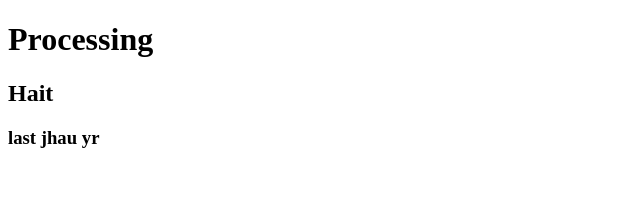
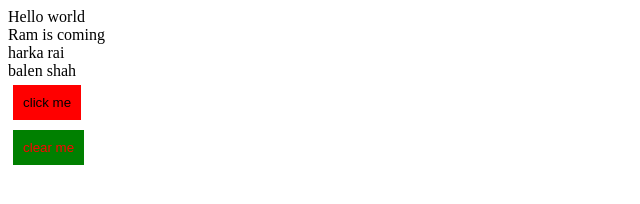
Before and after one commit to RajanNPN/Basic-javascript, a plain HTML site: page index.html in a window 1280 px wide. Shown: the whole page, without its empty margins (0-640 px from the left). Drawn offline with Linux system fonts and the light colour scheme.

Commit message:
add DOM manipulation

```diff
--- a/index.html
+++ b/index.html
@@ -8,9 +8,17 @@
     <link rel="stylesheet" type="text/css" href="./index.css"/>
 </head>
 <body>
-    <h1 id="fees">Processing</h1>
+    <!-- <h1 id="fees">Processing</h1>
     <h2 id="honey">Hait</h2>
-    <h3 class="grey">last jhau yr </h3>
+    <h3 class="grey">last jhau yr </h3> -->
+    <div id="hello1">Hello world</div>
+    <div class="class1">Ram is coming</div>
+    <span>why are you sad</span><br>
+    <span>how are you</span><br>
+    <button id ="click">click me</button><br>
+    <button>clear me</button>
+
+
 
     <script src="./index.js">
 
--- a/index.js
+++ b/index.js
@@ -363,8 +363,73 @@
 // const real = document.getElementsByClassName("grey");
 // real[0].innerHTML = "Bina dhewake free visa mili";
 
-function myFunc(a,b){
-    return a*b;
+// function myFunc(a,b){
+//     return a*b;
+// }
+// const ans = myFunc(5,6);
+// console.log(ans);
+
+// console.log(document.body);
+
+//dom manipulation
+
+
+//document :- it provide access to dom
+//method :- it help to provide access to element
+
+
+const text = document.getElementById("hello1");
+// const text1 = document.getElementByClassName("class1");
+const mayor = document.getElementsByTagName("span");
+const btn = document.querySelectorAll("button");
+const clickBtn = document.querySelector("#click");
+clickBtn.onClick = ShowWhenClick;
+
+// console.log(clickBtn.getAttribute("id"));
+// clickBtn.setAttribute("class","meroClass");
+
+function ShowWhenClick(){
+
+ const h1 = document.createElement("h1");
+ h1.innerHTML = "Nepal has adopted non-allignance foreign policy";
+ //append print the text in last line but prepend print the text in first line.
+ document.body.append(h1);
 }
-const ans = myFunc(5,6);
-console.log(ans);
+
+function deleteOnes(){
+    const h1 = document.querySelector("h1");
+    h1.remove();
+}
+ clickBtn.onclick = ShowWhenClick;
+ btn[1].onclick = deleteOnes;
+
+clickBtn.style.backgroundColor = "red";
+clickBtn.style.color = "black";
+clickBtn.style.border ="none";
+clickBtn.style.cursor ="pointer";
+clickBtn.style.padding ="10px";
+clickBtn.style.margin ="5px";
+
+
+btn[1].style.backgroundColor = "green";
+btn[1].style.color = "red";
+btn[1].style.border ="none";
+btn[1].style.cursor ="pointer";
+btn[1].style.padding ="10px";
+btn[1].style.margin ="5px";
+
+
+
+mayor[0].innerHTML = "harka rai";
+mayor[1].innerHTML = "balen shah";
+
+
+text1[0].innerHTMl = "<h2>i am good what about you</h2>";
+text1[0].style.backgroundcolor = "green";
+text1[0].style.color ="white";
+
+
+
+text.innerHTMl ="<h1>how is your day</h1>";
+text.style.backgroundcolor = "blue";
+text.style.color ="red";
```
